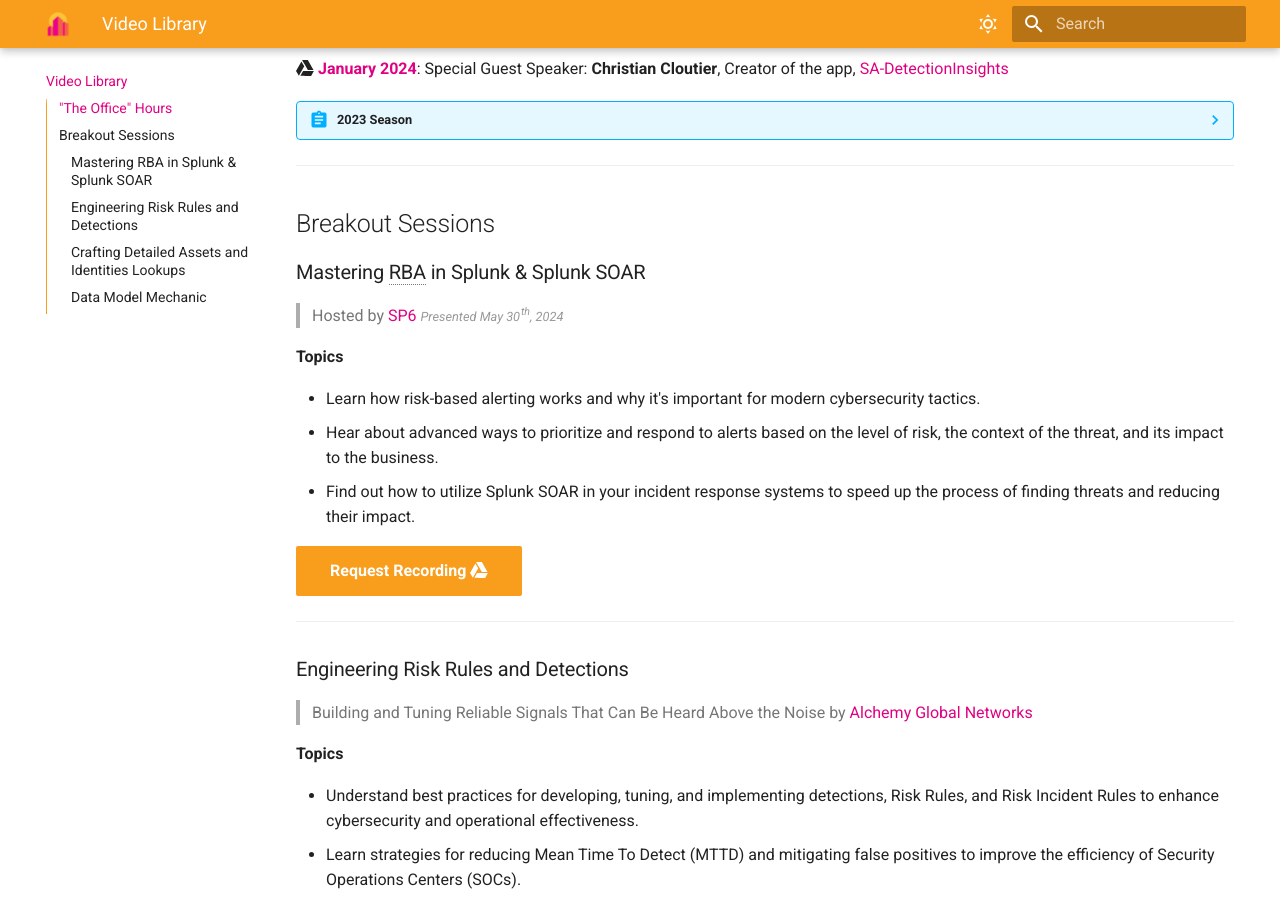
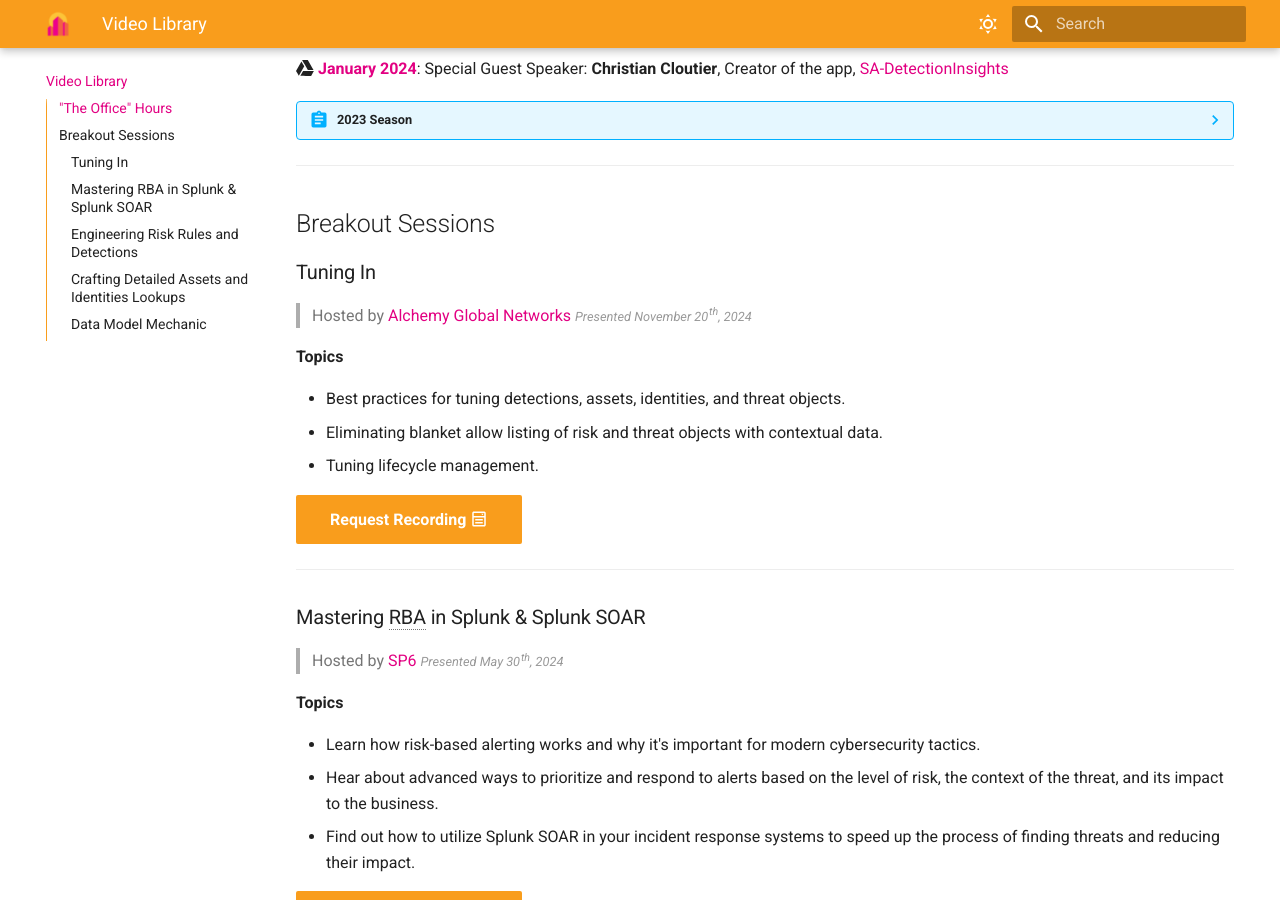
Before and after one commit to rba-community/rba-community, an MkDocs documentation site: the page built from docs/library/index.md, in a window 1280 px wide and 900 px high, scrolled down 794 px. Built offline with MkDocs 1.6.1 and Material for MkDocs 9.7.7, drawn with Linux system fonts in a browser that asks for light colours.

Commit message:
added breakout session
Signed-off-by: RBA Community Admin <admin@rba.community>

```diff
--- a/docs/library/index.md
+++ b/docs/library/index.md
@@ -49,6 +49,20 @@
 ---
 
 ## Breakout Sessions
+
+### Tuning In
+
+> Hosted by [Alchemy Global Networks](https://www.alchemy-global.net){ target="blank" } <small>_Presented November 20^th^, 2024_</small>
+
+**Topics**
+
+- Best practices for tuning detections, assets, identities, and threat objects.
+- Eliminating blanket allow listing of risk and threat objects with contextual data.
+- Tuning lifecycle management.
+
+[Request Recording :material-form-select:](https://forms.office.com/r/aHaQ56rmuX){ .md-button .md-button--primary target="_blank" }
+
+---
 
 ### Mastering RBA in Splunk & Splunk SOAR
 
```
